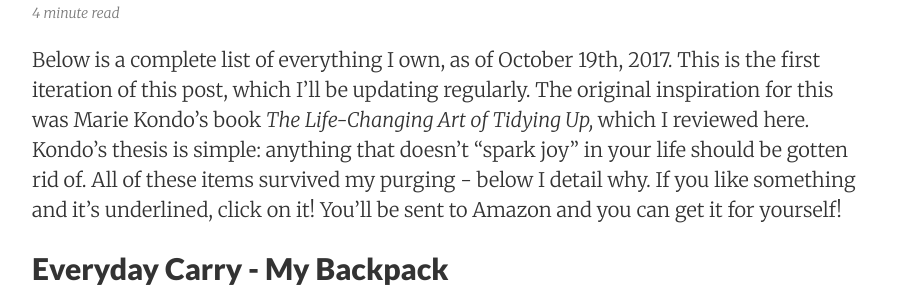
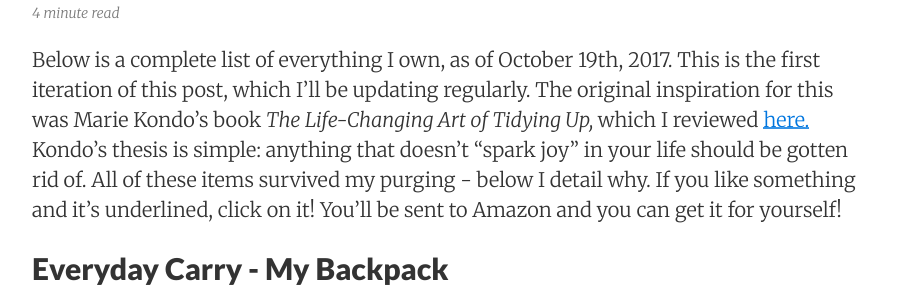
Before and after one commit to DestinyRoseMurphy/DestinyRoseMurphy.github.io, a Jekyll site: the page built from _posts/2017-10-19-Things-I-Own.md, in a window 1280 px wide and 900 px high. Shown: the part 305-605 px from the top of the window, without its empty margins (188-1091 px from the left). Built offline with Jekyll 4.4.1, drawn with Linux system fonts in a browser that asks for light colours; part of the change alters nothing that is shown.

Commit message:
Attempted internal link

```diff
--- a/_posts/2017-10-19-Things-I-Own.md
+++ b/_posts/2017-10-19-Things-I-Own.md
@@ -5,7 +5,7 @@ date:       2017-10-19
 summary:    "After reading Marie Kondo's The Life-Changing Art of Tidying Up I was inspired to get rid of everything I own that doesn't spark joy in my life. In doing so, I had to touch and truly consider throwing away everything I own. Here's what I decided to keep and why."
 ---
 
-Below is a complete list of everything I own, as of October 19th, 2017. This is the first iteration of this post, which I'll be updating regularly. The original inspiration for this was Marie Kondo's book *The Life-Changing Art of Tidying Up,* which I reviewed here. Kondo's thesis is simple: anything that doesn't "spark joy" in your life should be gotten rid of.
+Below is a complete list of everything I own, as of October 19th, 2017. This is the first iteration of this post, which I'll be updating regularly. The original inspiration for this was Marie Kondo's book *The Life-Changing Art of Tidying Up,* which I reviewed [here.](/details/2017-10-16-The-Life-Changing-Art-of-Tidying-Up) Kondo's thesis is simple: anything that doesn't "spark joy" in your life should be gotten rid of.
 All of these items survived my purging - below I detail why. If you like something and it's underlined, click on it! You'll be sent to Amazon and you can get it for yourself!
 
 ## Everyday Carry - My Backpack
```
